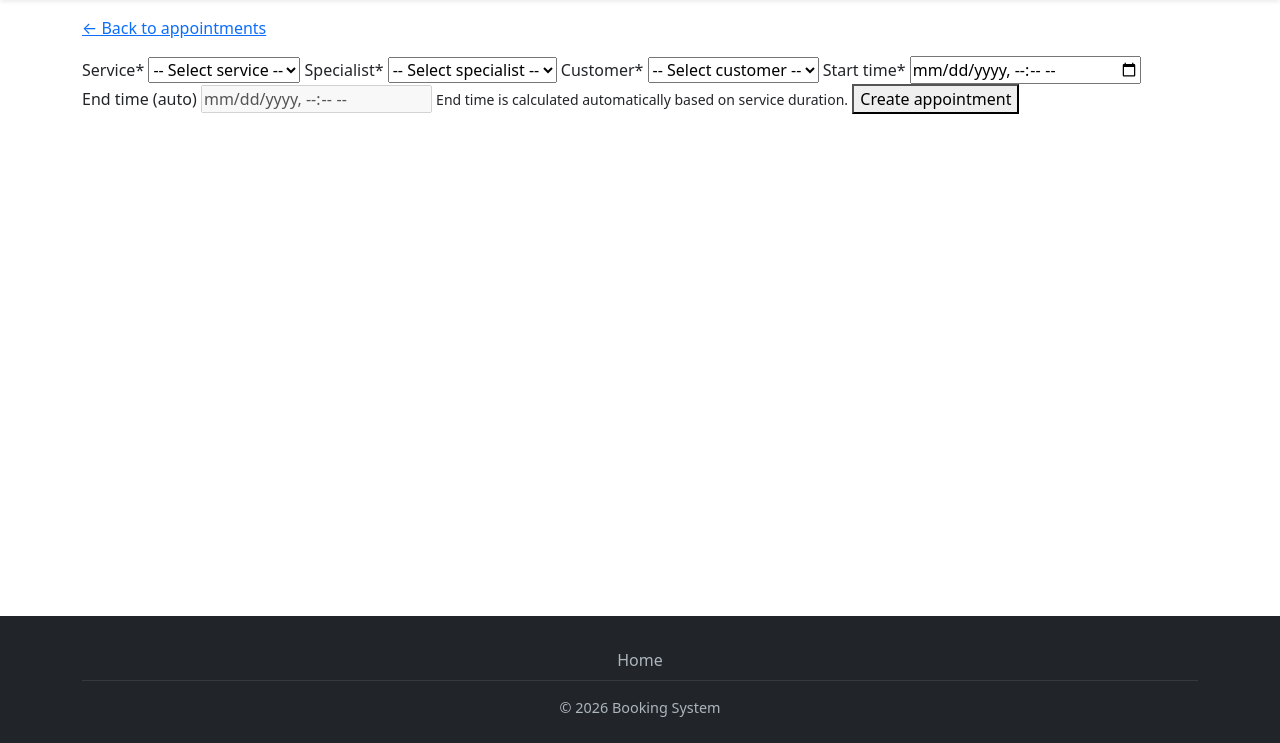
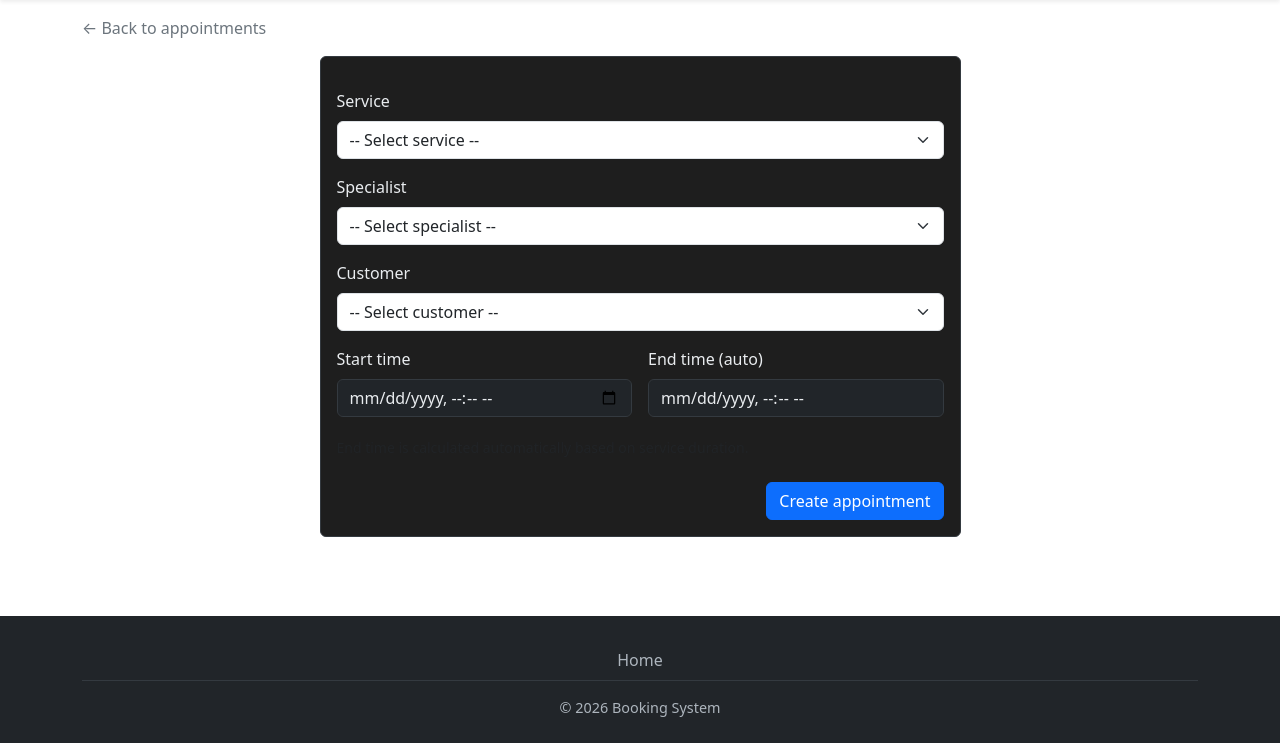
Before and after one commit to silverdora/booking-system, a PHP site: template app/src/Views/appointments/edit.php in a window 1280 px wide. Shown: the part 57-800 px from the top of the page. Run offline with PHP 8.4, Linux system fonts and the light colour scheme; the template is opened without the code that fills it, so the values that code supplies are empty.

Commit message:
extra fixes

```diff
--- a/app/src/Views/authentication/register.php
+++ b/app/src/Views/authentication/register.php
@@ -44,14 +44,14 @@ use App\ViewModels\RegisterViewModel;
                     </div>
 
                     <div class="mb-3">
-                        <label for="phone" class="form-label">Phone <span class="text-body-secondary">(optional)</span></label>
+                        <label for="phone" class="form-label">Phone <span class=" text-light">(optional)</span></label>
                         <input id="phone" name="phone" type="tel" class="form-control">
                     </div>
 
                     <div class="mb-3">
                         <label for="password" class="form-label">Password</label>
                         <input id="password" name="password" type="password" minlength="8" class="form-control" required>
-                        <div class="form-text">Minimum 8 characters.</div>
+                        <div class="form-text text-light">Minimum 8 characters.</div>
                     </div>
 
                     <div class="d-grid">
--- a/app/src/Views/partials/appointment_form.php
+++ b/app/src/Views/partials/appointment_form.php
@@ -4,18 +4,23 @@ use App\ViewModels\AppointmentsFormViewModel;
 
 $appointment = $vm->appointment;
 ?>
-<p>
-    <a href="/appointments">
-        &larr; Back to appointments
-    </a>
-</p>
 
-<h1><?= htmlspecialchars($vm->title) ?></h1>
+
+
+<div class="mb-3">
+    <a class="link-secondary text-decoration-none" href="/appointments">&larr; Back to appointments</a>
+</div>
+
+<div class="row justify-content-center">
+    <div class="col-12 col-md-10 col-lg-7">
+        <div class="card">
+            <div class="card-body">
+                <h1 class="h4 mb-3 text-center"><?= htmlspecialchars($vm->title) ?></h1>
 
                 <?php if (!empty($vm->errors)): ?>
-    <div class="form-errors" role="alert">
-        <p><strong>Please fix the following:</strong></p>
-        <ul>
+                    <div class="alert alert-danger" role="alert">
+                        <div class="fw-semibold mb-2">Please fix the following:</div>
+                        <ul class="mb-0">
                             <?php foreach ($vm->errors as $error): ?>
                                 <li><?= htmlspecialchars($error) ?></li>
                             <?php endforeach; ?>
@@ -23,10 +28,11 @@ $appointment = $vm->appointment;
                     </div>
                 <?php endif; ?>
 
-<form action="<?= htmlspecialchars($vm->action) ?>" method="post">
-
-    <label for="serviceId">Service*</label>
-    <select id="serviceId" name="serviceId" required>
+                <form action="<?= htmlspecialchars($vm->action) ?>" method="post" novalidate>
+                    <div class="row g-3">
+                        <div class="col-12">
+                            <label for="serviceId" class="form-label">Service</label>
+                            <select id="serviceId" name="serviceId" class="form-select" required>
                                 <option value="">-- Select service --</option>
                                 <?php foreach ($vm->services as $s): ?>
                                     <option value="<?= htmlspecialchars((string)$s['id']) ?>"
@@ -36,9 +42,11 @@ $appointment = $vm->appointment;
                                     </option>
                                 <?php endforeach; ?>
                             </select>
+                        </div>
 
-    <label for="specialistId">Specialist*</label>
-    <select id="specialistId" name="specialistId" required>
+                        <div class="col-12">
+                            <label for="specialistId" class="form-label">Specialist</label>
+                            <select id="specialistId" name="specialistId" class="form-select" required>
                                 <option value="">-- Select specialist --</option>
                                 <?php foreach ($vm->specialists as $sp): ?>
                                     <option value="<?= htmlspecialchars((string)$sp['id']) ?>"
@@ -47,9 +55,11 @@ $appointment = $vm->appointment;
                                     </option>
                                 <?php endforeach; ?>
                             </select>
+                        </div>
 
-    <label for="customerId">Customer*</label>
-    <select id="customerId" name="customerId" required>
+                        <div class="col-12">
+                            <label for="customerId" class="form-label">Customer</label>
+                            <select id="customerId" name="customerId" class="form-select" required>
                                 <option value="">-- Select customer --</option>
                                 <?php foreach ($vm->customers as $c): ?>
                                     <option value="<?= htmlspecialchars((string)$c['id']) ?>"
@@ -58,21 +68,27 @@ $appointment = $vm->appointment;
                                     </option>
                                 <?php endforeach; ?>
                             </select>
+                        </div>
 
-    <label for="startsAt">Start time*</label>
+                        <div class="col-12 col-md-6">
+                            <label for="startsAt" class="form-label">Start time</label>
                             <input id="startsAt"
                                    name="startsAt"
                                    type="datetime-local"
+                                   class="form-control"
                                    required
                                    value="<?= htmlspecialchars(
                                            !empty($appointment->startsAt)
                                                    ? date('Y-m-d\TH:i', strtotime($appointment->startsAt))
                                                    : ''
                                    ) ?>">
+                        </div>
 
-    <label for="endsAtPreview">End time (auto)</label>
+                        <div class="col-12 col-md-6">
+                            <label for="endsAtPreview" class="form-label">End time (auto)</label>
                             <input id="endsAtPreview"
                                    type="datetime-local"
+                                   class="form-control"
                                    value="<?= htmlspecialchars(
                                            !empty($appointment->endsAt)
                                                    ? date('Y-m-d\TH:i', strtotime($appointment->endsAt))
@@ -80,14 +96,27 @@ $appointment = $vm->appointment;
                                    ) ?>"
                                    readonly
                                    disabled>
+                        </div>
 
-    <small id="durationHint">End time is calculated automatically based on service duration.</small>
+                        <div class="col-12">
+                            <div id="durationHint" class="form-text">
+                                End time is calculated automatically based on service duration.
+                            </div>
+                        </div>
+                    </div>
 
-
-    <button type="submit">
+                    <div class="d-flex justify-content-end gap-2 mt-4">
+                        <button type="submit" class="btn btn-primary">
                             <?= $vm->isEdit ? 'Save changes' : 'Create appointment' ?>
                         </button>
+                    </div>
                 </form>
+
+            </div>
+        </div>
+    </div>
+</div>
+
 <script>
     (function() {
         const serviceSelect = document.getElementById('serviceId');
@@ -113,7 +142,7 @@ $appointment = $vm->appointment;
 
         function recalcEnd() {
             const mins = getSelectedDurationMinutes();
-            const startVal = startsAtInput.value; // "YYYY-MM-DDTHH:MM"
+            const startVal = startsAtInput.value;
             if (!mins || !startVal) {
                 endsPreview.value = '';
                 if (hint) hint.textContent = 'End time is calculated automatically based on service duration.';
@@ -129,7 +158,6 @@ $appointment = $vm->appointment;
 
             const end = new Date(start.getTime() + mins * 60000);
             endsPreview.value = formatForDatetimeLocal(end);
-
             if (hint) hint.textContent = 'Duration: ' + mins + ' minutes.';
         }
 
@@ -137,7 +165,6 @@ $appointment = $vm->appointment;
         startsAtInput.addEventListener('change', recalcEnd);
         startsAtInput.addEventListener('input', recalcEnd);
 
-        // initial calculation for edit-form (pre-selected service + startsAt)
         recalcEnd();
     })();
 </script>
```
Also changed, not shown: app/src/Views/salons/create.php (+48 -20 lines). Lines whose indentation alone changed are shown as unchanged.
